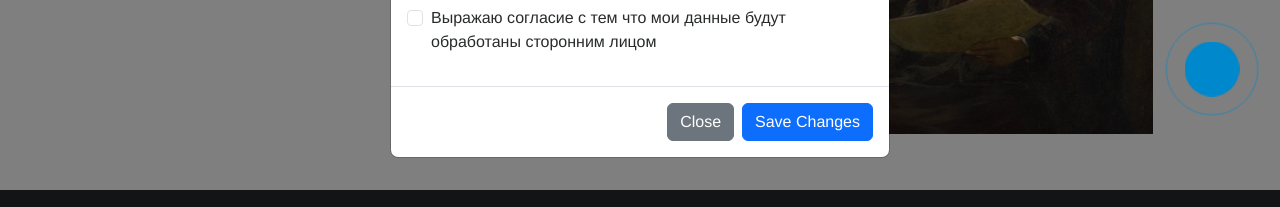
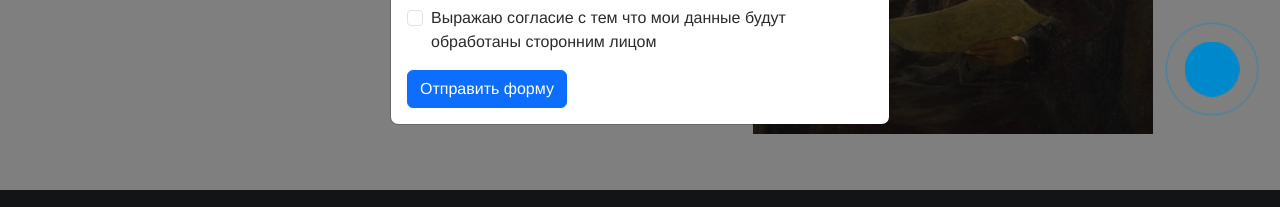
Before and after one commit to AlekseySapunkov/vite-react-bootstrap-ts-app, a React (Vite) app: page / in a window 1280 px wide. Both pictures are taken after a click on the element 1212 px from the left and 655 px from the top of the page. Shown: the part 586-793 px from the top of the page. Built offline with nearby package versions, Linux system fonts and the light colour scheme.

Commit message:
fix modalWindow

```diff
--- a/components/UI/ModalWindow.tsx
+++ b/components/UI/ModalWindow.tsx
@@ -10,13 +10,11 @@ const ModalWindow = (props:any) =>{
     const [validated, setValidated] = useState(false);
     const handleSubmit = (event:any) => {
       const form = event.currentTarget;
-      console.log(form)
       if (form.checkValidity() === false) {
         event.preventDefault();
         event.stopPropagation();
       }
       setValidated(true);
-      setShow(false);
     };
     const handleClose = () =>{
      setShow(false);
@@ -35,7 +33,7 @@ const ModalWindow = (props:any) =>{
         </Modal.Header>
         <Modal.Body>
           <Form noValidate validated={validated} onSubmit={handleSubmit}>
-            <Form.Group className="mb-3" controlId="exampleForm.ControlInput1">
+            <Form.Group className="mb-3" controlId="validationCustom01">
               <Form.Label>Адрес почты</Form.Label>
               <Form.Control
                 type="email"
@@ -65,6 +63,9 @@ const ModalWindow = (props:any) =>{
                 placeholder="89345678789"
                 required
               />
+              <Form.Control.Feedback type="invalid">
+              Пожалуйста напишите корректный Телефон
+              </Form.Control.Feedback>
             </Form.Group>
             <Form.Group className="mb-3" controlId="exampleForm.ControlInput4">
              <Form.Label>Вариант заказа</Form.Label>
@@ -84,20 +85,15 @@ const ModalWindow = (props:any) =>{
         <Form.Check
           required
           label="Выражаю согласие с тем что мои данные будут обработаны сторонним лицом "
-          feedback="You must agree before submitting."
+          feedback="Поставьте галочку если согласны "
           feedbackType="invalid"
         />
       </Form.Group>
+          <Button variant="primary" type="submit">
+            Отправить форму
+          </Button>
           </Form>
         </Modal.Body>
-        <Modal.Footer>
-          <Button variant="secondary" onClick={handleClose}>
-            Close
-          </Button>
-          <Button variant="primary" type="submit">
-            Save Changes
-          </Button>
-        </Modal.Footer>
       </Modal>
     </>
     )
```
